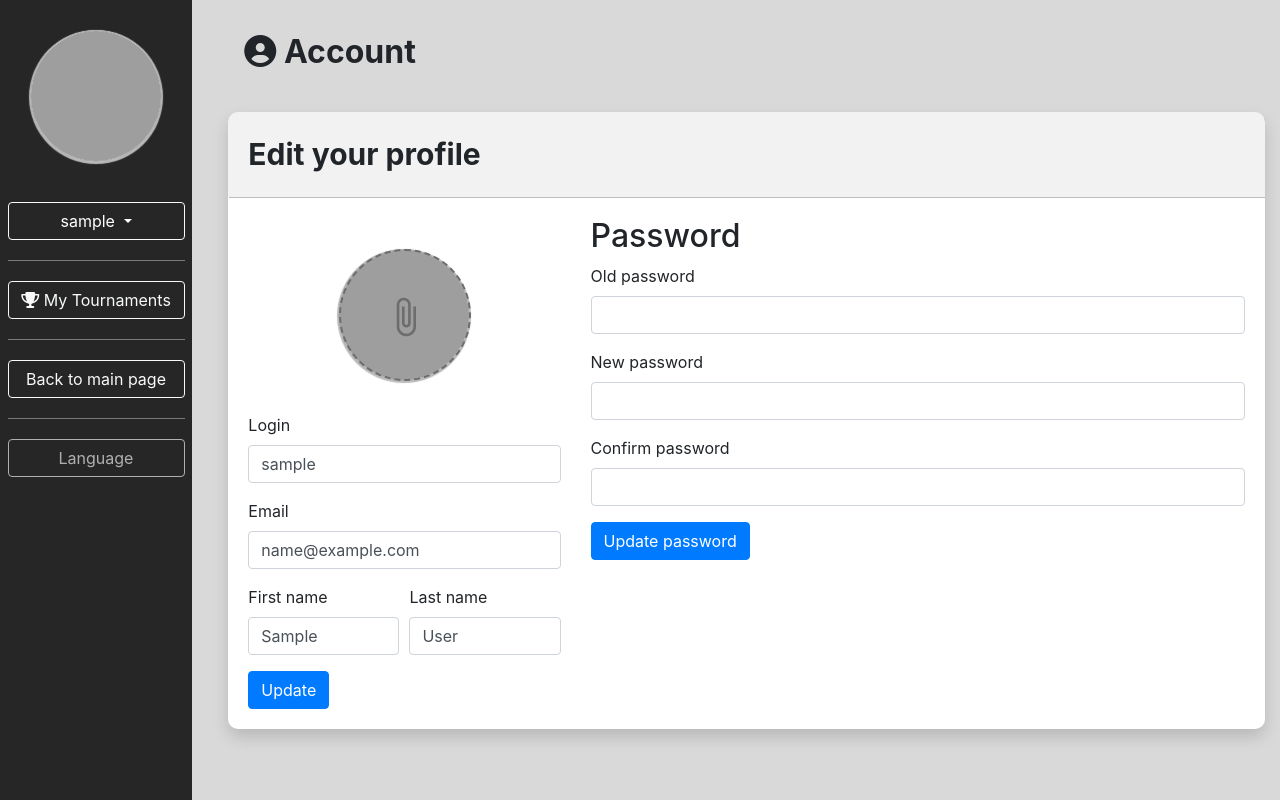
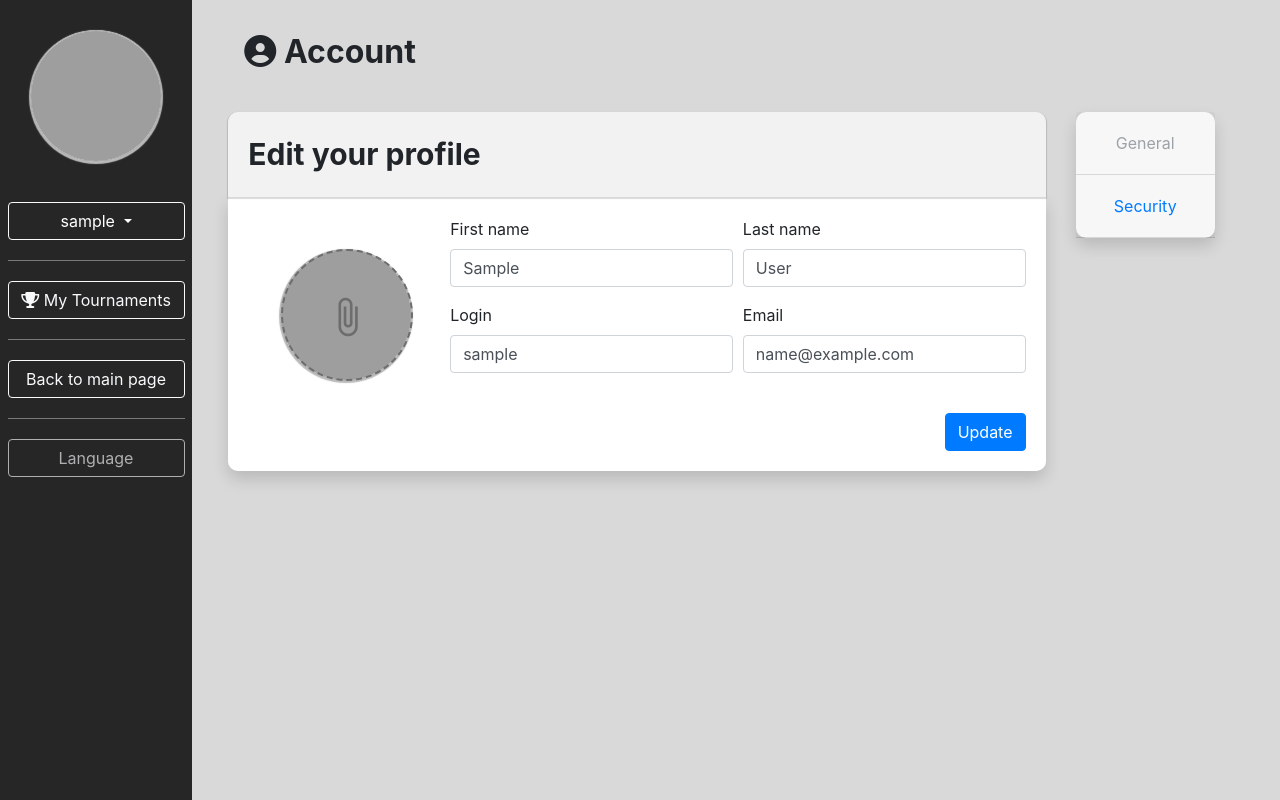
Before and after one commit to MaksimOS123/Tournament-Autobalance_Site, a Django app: page /profile/ in a window 1280 px wide. Run offline with Django 3.2, Linux system fonts and the light colour scheme; the visitor is signed in with stand-in values (Sample User, id 1); data comes from the database, SQL or seed files in the repository; some libraries are stand-ins or nearby versions; grey boxes are pictures that could not be loaded.

Commit message:
New Design for Profile page

```diff
--- a/Balance/templates/profile.html
+++ b/Balance/templates/profile.html
@@ -6,12 +6,14 @@
       <h2 style="font-weight: 700;"><i class="fas fa-user-circle"></i> Account</h2>
   </nav>
 </div>
-<div class="content">
-    <div class="container-fluid shadow" style="position: relative; padding: 0px; overflow: hidden; border-radius: 10px;">
-        <div class="container-header" style="width: 100%; position: relative; background-color: #f2f2f2">
+<div class="content" style="padding-right: 50px;">
+    <div class="row">
+        <div class="col-md-10">
+            <div class="container" style="position: relative; padding: 0px;">
+                <div class="container-header" style="width: 100%; position: relative; background-color: #f2f2f2; border-radius: 10px 10px 0 0;">
                     Edit your profile
                 </div>
-        <div class="container-content">
+                <div class="container-content shadow" style="border-radius: 0 0 10px 10px;">
                     <div class="row">
                         <div class="col-12">
                             {% if success %}
@@ -31,8 +33,10 @@
                             </div>
                             {% endif %}
                         </div>
-                <div class="col-4">
+                        <div class="col-12">
                             <form method="POST" enctype="multipart/form-data">
+                                <div class="row">
+                                    <div class="col-md-3">
                                         <div class="example-1">
                                             <div class="form-group">
                                                 <div class="photo">
@@ -45,14 +49,8 @@
                                                 </div>
                                             </div>
                                         </div>
-                        <div class="form-group">
-                            <label for="username">Login</label>
-                            <input type="text" class="form-control" name="username" id="username" value="{{ username }}" requaried>
                                     </div>
-                        <div class="form-group">
-                            <label for="email">Email</label>
-                            <input type="email" class="form-control" name="email" id="email" value="{{ email }}" requaried>
-                        </div>
+                                    <div class="col">
                                         <div class="form-row">
                                             <div class="form-group col-md-6">
                                                 <label for="first_name">First name</label>
@@ -63,30 +61,45 @@
                                                 <input type="text" class="form-control" name="last_name" id="last_name" value="{{ last_name }}" requaried>
                                             </div>
                                         </div>
+                                        <div class="form-row">
+                                            <div class="form-group col-md-6">
+                                                <label for="username">Login</label>
+                                                <input type="text" class="form-control" name="username" id="username" value="{{ username }}" requaried>
+                                            </div>
+                                            <div class="form-group col-md-6">
+                                                <label for="email">Email</label>
+                                                <input type="email" class="form-control" name="email" id="email" value="{{ email }}" requaried>
+                                            </div>
+                                        </div>
+                                    </div>
+                                    <div class="col-md-2 offset-md-10 text-right">
                                         <input type="submit" class="btn btn-primary" value="Update"></input>
-                    </form>
                                     </div>
-                <div class="col-8">
-                    <h2>Password</h2>
-                    <form method="POST" action="{% url 'profile' %}">
-                        {% csrf_token %}
-                        <div class="form-group">
-                            <label for="old_pswd">Old password</label>
-                            <input type="password" class="form-control" id="old_pswd" required name="old_pswd">
                                 </div>
-                        <div class="form-group">
-                            <label for="new_pswd">New password</label>
-                            <input type="password" class="form-control" id="new_pswd" required name="new_pswd">
-                        </div>
-                        <div class="form-group">
-                            <label for="confirm_pswd">Confirm password</label>
-                            <input type="password" class="form-control" id="confirm_pswd" required name="conf_pswd">
-                        </div>
-                        <input type="submit" class="btn btn-primary" value="Update password">
                             </form>
                         </div>
                     </div>
                 </div>
             </div>
         </div>
+        <div class="col-md-2">
+            <div class="container shadow" style="padding: 0px;">
+                <div class="card-header" id="headingOne">
+                    <h5 class="mb-0">
+                        <a class="btn btn-link disabled" type="button" href="{% url 'profile' %}" aria-disabled="true" style="width: 100%">
+                            General
+                        </a>
+                    </h5>
+                </div>
+                <div class="card-header" id="headingTwo">
+                    <h5 class="mb-0">
+                        <a class="btn btn-link" type="button" href="{% url 'profile_pass' %}" style="width: 100%">
+                            Security
+                        </a>
+                    </h5>
+                </div>
+            </div>
+        </div>
+    </div>
+</div>
 {% endblock %}
--- a/Balance/views.py
+++ b/Balance/views.py
@@ -172,7 +172,6 @@ def profile(request):
     user = User.objects.filter(username=request.user)[0]
     this_user = UserProfile.objects.get(user=request.user)
     if request.method == 'POST':
-        print(request.GET.get('ref'))
         if request.POST.get('username', False):
             if user.username != request.POST.get('username'):
                 if not User.objects.filter(username=request.POST.get('username')).exists():
@@ -191,16 +190,6 @@ def profile(request):
                 user.first_name, user.last_name = request.POST.get('first_name'), request.POST.get('last_name')
                 user.save()
                 context['success'] = 'The name change is successful'
-        if request.POST.get('old_pswd', False):
-            if user.check_password(request.POST.get('old_pswd')):
-                if request.POST.get('new_pswd') == request.POST.get('conf_pswd'):
-                    user.set_password(request.POST.get('new_pswd'))
-                    user.save()
-                    context['success'] = 'The password change is successful'
-                else:
-                    context['error'] = "New passwords don't match"
-            else:
-                context['error'] = 'The old password is invalid'
 
         if request.FILES:
             profile_form = UserPhoto(instance=this_user, data=request.POST, files=request.FILES)
@@ -222,6 +211,35 @@ def profile(request):
     return render(request, 'profile.html', context)
 
 
+@login_required()
+def profile_pass(request):
+    context = f_m.get_base_context(request)
+    context['title'] = 'Edit profile'
+    context['first_name'] = request.user.first_name
+    context['last_name'] = request.user.last_name
+    context['email'] = request.user.email
+    context['username'] = request.user
+
+    if not UserProfile.objects.filter(user=request.user).exists():
+        UserProfile(user=request.user).save()
+
+    if UserProfile.objects.get(user=request.user).photo:
+        context['photo'] = UserProfile.objects.get(user=request.user).photo
+
+    user = User.objects.filter(username=request.user)[0]
+    if request.POST.get('old_pswd', False):
+        if user.check_password(request.POST.get('old_pswd')):
+            if request.POST.get('new_pswd') == request.POST.get('conf_pswd'):
+                user.set_password(request.POST.get('new_pswd'))
+                user.save()
+                context['success'] = 'The password change is successful'
+            else:
+                context['error'] = "New passwords don't match"
+        else:
+            context['error'] = 'The old password is invalid'
+
+    return render(request, 'profile_pass.html', context)
+
 
 def user_page(request, user_id):
     context = f_m.get_base_context(request)
--- a/HMM_Site/settings.py
+++ b/HMM_Site/settings.py
@@ -25,7 +25,7 @@ SECRET_KEY = '09lcux8*^!vym-t&*^oy(d4_q^5fh^kgehhryry%ltxfj5)$&o'
 # SECURITY WARNING: don't run with debug turned on in production!
 DEBUG = True
 
-ALLOWED_HOSTS = ['tournamentshemema.pythonanywhere.com']
+ALLOWED_HOSTS = ['tournamentshemema.pythonanywhere.com', '127.0.0.1']
 
 
 # Application definition
--- a/HMM_Site/urls.py
+++ b/HMM_Site/urls.py
@@ -28,6 +28,7 @@ urlpatterns = [
     path('logout/', auth_views.LogoutView.as_view(), name="logout"),
     path('reg/', views.sign_up, name="register"),
     path('profile/', views.profile, name="profile"),
+    path('profile/password/', views.profile_pass, name="profile_pass"),
     path('user/<int:user_id>/', views.user_page, name="user_page"),
     path('create_tournament/', views.create_tournament, name="create_tournament"),
     path('tournament/<str:ref>/', views.tournament, name="tournament"),
--- a/static/profile.css
+++ b/static/profile.css
@@ -163,7 +163,7 @@ body {
 	width: 100%;
 	padding: 20px;
 	background-color: #f2f2f2;
-    box-shadow: 1px 1px #00000042;
+	box-shadow: 0 1px 1px 1px rgba(0, 0, 0, 0.15);
     font-weight: 700;
     font-size: 30px;
 }
```
Also changed, not shown: Balance/templates/profile_pass.html (added, +78 -0 lines). Lines whose indentation alone changed are shown as unchanged.
